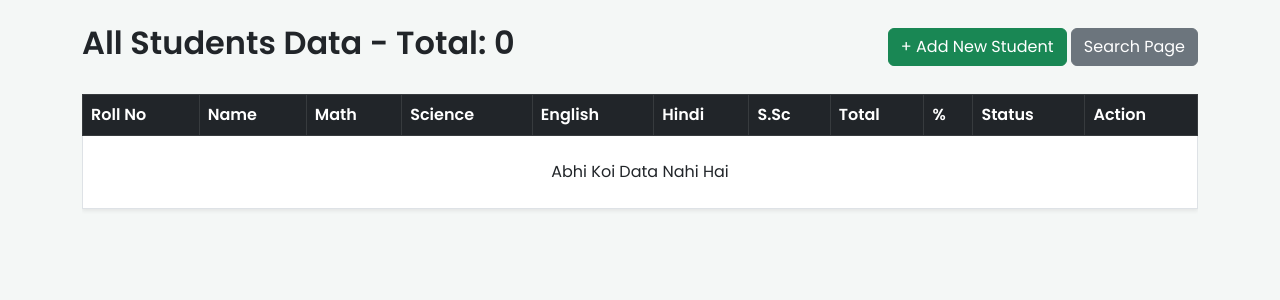
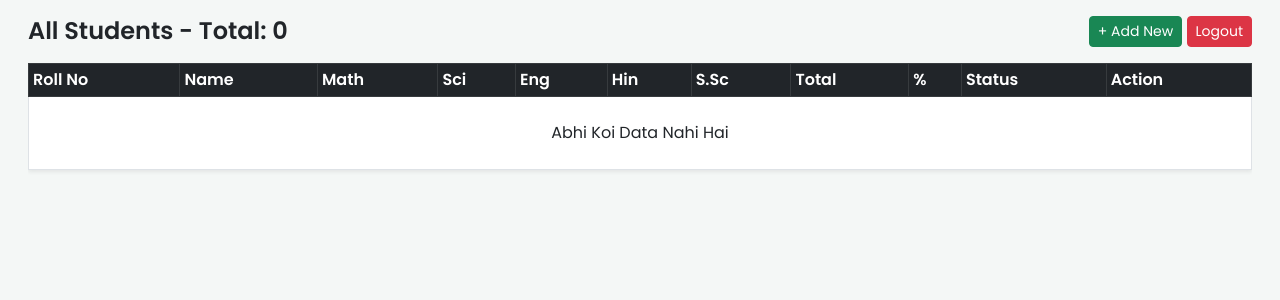
Before and after one commit to akkiaku93-tech/Smart-score-, a Flask app: page /admin/view in a window 1280 px wide. Shown: the top 300 px of the page. Run offline with Flask 3, Linux system fonts and the light colour scheme; the visitor is signed in with stand-in values (Sample User, id 1); data that the repository does not hold is empty; some libraries are stand-ins or nearby versions.

Commit message:
Update view_all.html

```diff
--- a/templates/view_all.html
+++ b/templates/view_all.html
@@ -8,38 +8,38 @@
     <link href="https://fonts.googleapis.com/css2?family=Poppins:wght@400;500;600&display=swap" rel="stylesheet">
     <style>
         body { font-family: 'Poppins', sans-serif; background-color: #f4f7f6; }
-       .badge-1st { background: #198754; }
-       .badge-2nd { background: #0d6efd; }
-       .badge-3rd { background: #ffc107; color: #000; }
-       .badge-failed { background: #dc3545; }
+      .badge-1st { background: #198754; }
+      .badge-2nd { background: #0d6efd; }
+      .badge-3rd { background: #ffc107; color: #000; }
+      .badge-failed { background: #dc3545; }
     </style>
 </head>
-<body class="p-4">
-    <div class="container">
+<body class="p-3">
+    <div class="container-fluid">
         {% with messages = get_flashed_messages() %}
             {% if messages %}
                 {% for message in messages %}
-                <div class="alert alert-info alert-dismissible fade show">{{ message }}
+                <div class="alert alert-success alert-dismissible fade show">{{ message }}
                     <button type="button" class="btn-close" data-bs-dismiss="alert"></button>
                 </div>
                 {% endfor %}
             {% endif %}
         {% endwith %}
 
-        <div class="d-flex justify-content-between align-items-center mb-4">
-            <h2 class="fw-bold">All Students Data - Total: {{ students|length }}</h2>
+        <div class="d-flex justify-content-between align-items-center mb-3">
+            <h4 class="fw-bold mb-0">All Students - Total: {{ students|length }}</h4>
             <div>
-                <a href="/admin" class="btn btn-success">+ Add New Student</a>
-                <a href="/" class="btn btn-secondary">Search Page</a>
+                <a href="/admin" class="btn btn-success btn-sm">+ Add New</a>
+                <a href="/logout" class="btn btn-danger btn-sm">Logout</a>
             </div>
         </div>
 
         <div class="table-responsive">
-            <table class="table table-bordered table-hover bg-white shadow-sm">
+            <table class="table table-bordered table-hover table-sm bg-white shadow-sm">
                 <thead class="table-dark">
                     <tr>
-                        <th>Roll No</th><th>Name</th><th>Math</th><th>Science</th>
-                        <th>English</th><th>Hindi</th><th>S.Sc</th>
+                        <th>Roll No</th><th>Name</th><th>Math</th><th>Sci</th>
+                        <th>Eng</th><th>Hin</th><th>S.Sc</th>
                         <th>Total</th><th>%</th><th>Status</th><th>Action</th>
                     </tr>
                 </thead>
@@ -68,7 +68,7 @@
                         </td>
                         <td>
                             <a href="/admin/delete/{{ s['roll_no'] }}" class="btn btn-sm btn-danger"
-                               onclick="return confirm('Pakka Delete Karna Hai?')">Delete</a>
+                               onclick="return confirm('Pakka Delete Karna Hai?')">Del</a>
                         </td>
                     </tr>
                 {% else %}
@@ -79,4 +79,4 @@
         </div>
     <script src="https://cdn.jsdelivr.net/npm/bootstrap@5.3.0/dist/js/bootstrap.bundle.min.js"></script>
 </body>
-                          </html>
+    </html>
```
